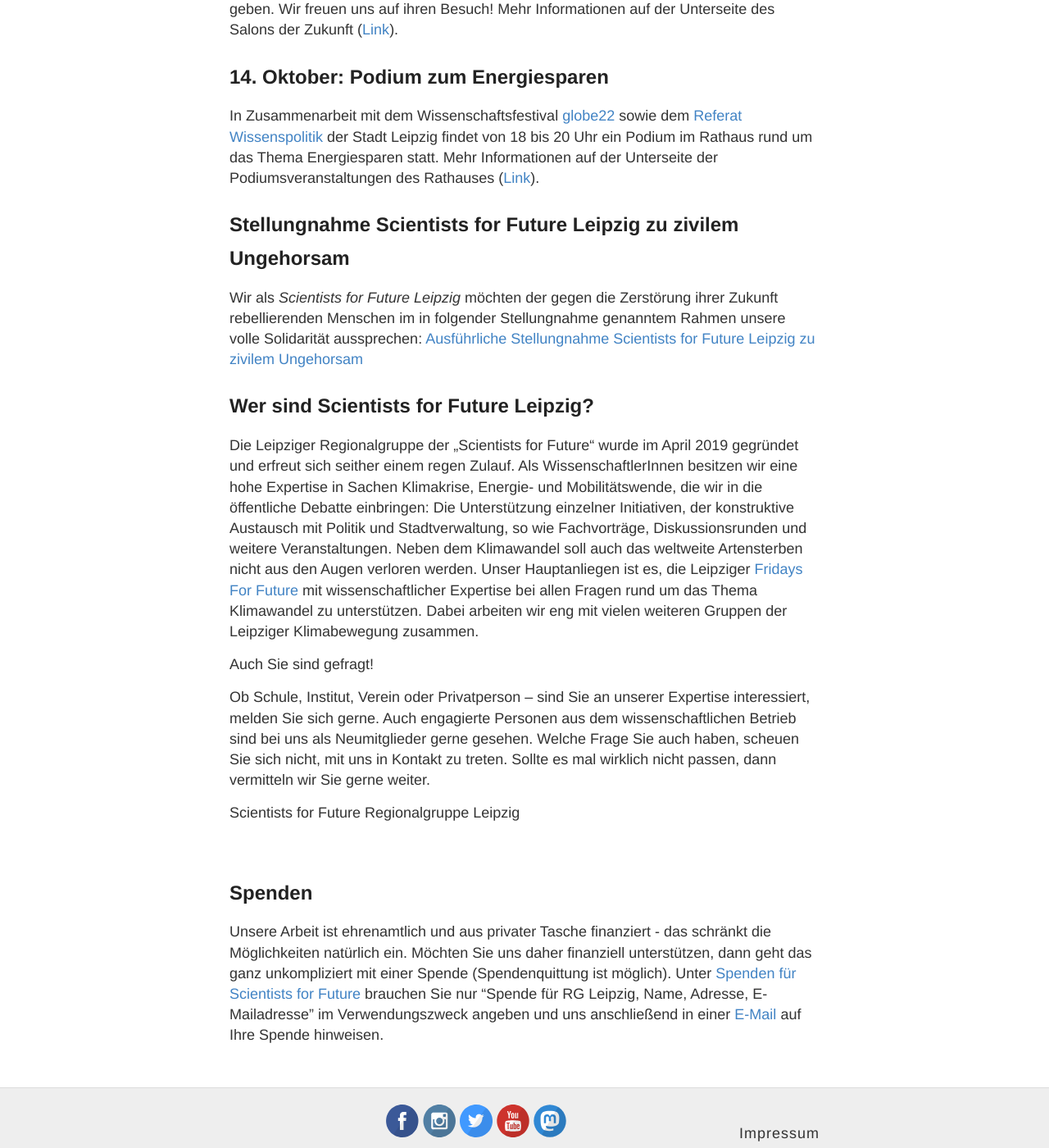
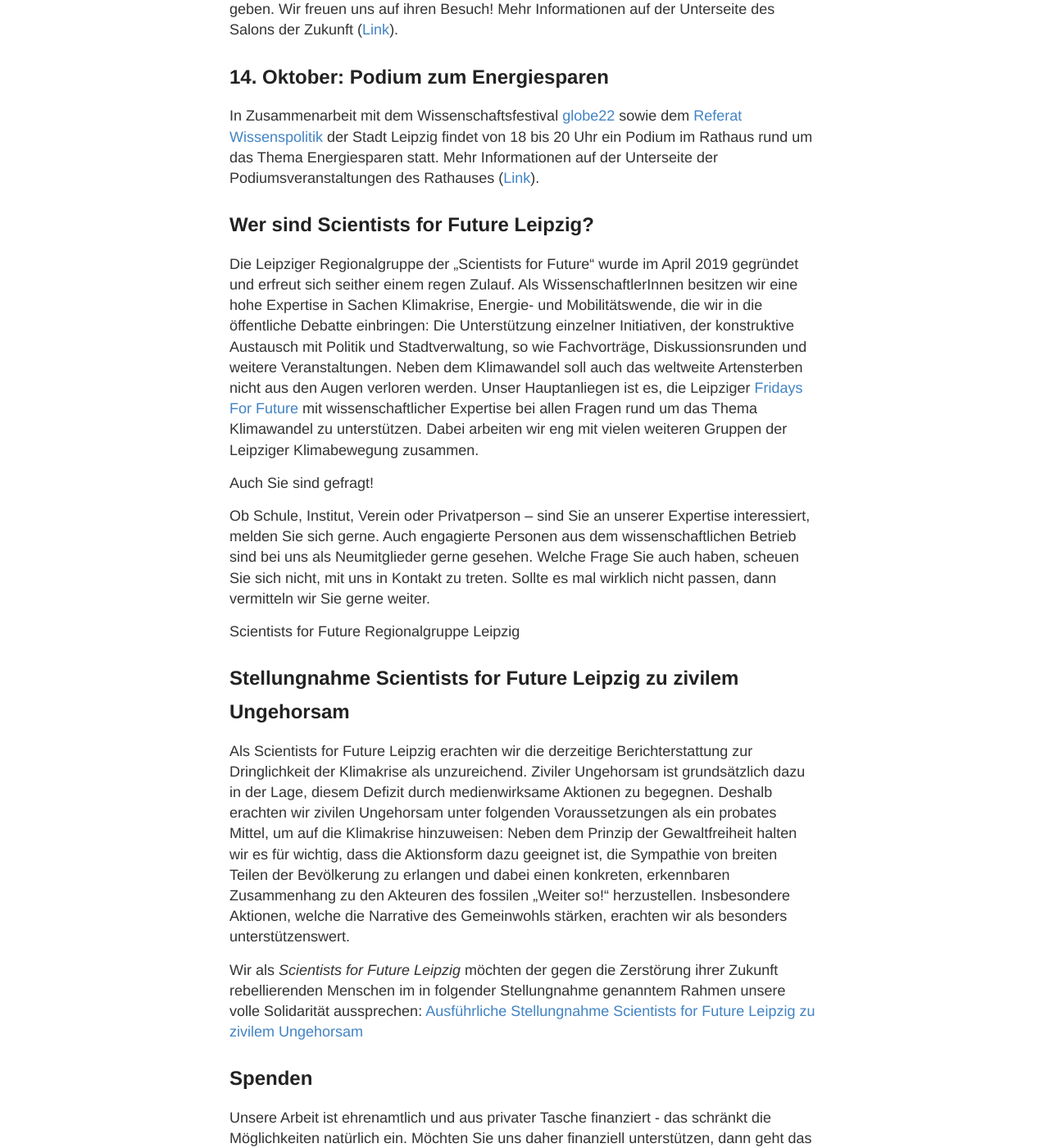
Before and after one commit to s4f-leipzig/s4f-leipzig.github.io, a Jekyll site: the page built from index.md, in a window 1280 px wide and 1400 px high, scrolled down 715 px. Shown: the whole window at 82% size. Built offline with Jekyll 4.4.1, drawn with Linux system fonts in a browser that asks for light colours.

Commit message:
Update index.md

```diff
--- a/index.md
+++ b/index.md
@@ -22,7 +19,17 @@
 
 Scientists for Future Regionalgruppe Leipzig
 
-<br>
+<h2>Stellungnahme Scientists for Future Leipzig zu zivilem Ungehorsam</h2>
+Als Scientists for Future Leipzig erachten wir die derzeitige Berichterstattung zur Dringlichkeit der
+Klimakrise als unzureichend. Ziviler Ungehorsam ist grundsätzlich dazu in der Lage, diesem Defizit
+durch medienwirksame Aktionen zu begegnen. Deshalb erachten wir zivilen Ungehorsam unter
+folgenden Voraussetzungen als ein probates Mittel, um auf die Klimakrise hinzuweisen: Neben dem
+Prinzip der Gewaltfreiheit halten wir es für wichtig, dass die Aktionsform dazu geeignet ist, die
+Sympathie von breiten Teilen der Bevölkerung zu erlangen und dabei einen konkreten, erkennbaren
+Zusammenhang zu den Akteuren des fossilen „Weiter so!“ herzustellen. Insbesondere Aktionen,
+welche die Narrative des Gemeinwohls stärken, erachten wir als besonders unterstützenswert.
+
+Wir als <i>Scientists for Future Leipzig</i> möchten der gegen die Zerstörung ihrer Zukunft rebellierenden Menschen im in folgender Stellungnahme genanntem Rahmen unsere volle Solidarität aussprechen: <a href="https://s4f-leipzig.de/documents/Stellungnahme_zU_S4F_Leipzig.pdf"> Ausführliche Stellungnahme Scientists for Future Leipzig zu zivilem Ungehorsam</a>
 
 <h2>Spenden</h2>
 
```
Also changed, not shown: other parts of index.md (+0 -3 lines).
